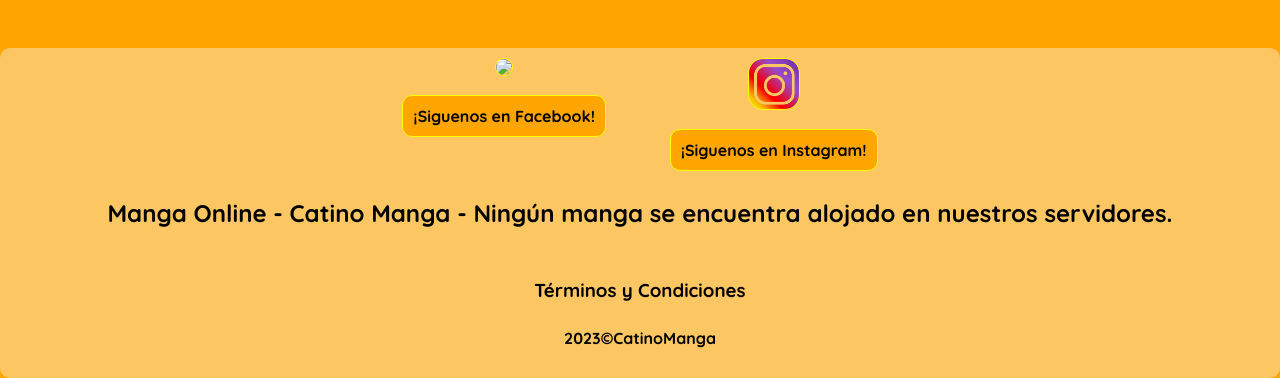
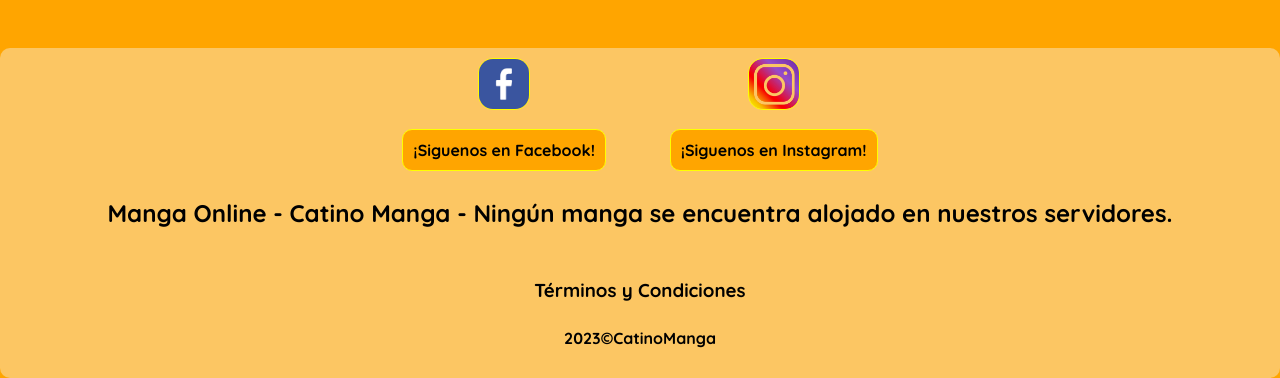
Before and after one commit to EmmanuelCortese/PreEntrega2_EmmanuelCortese, a website: page index.html in a window 1280 px wide. Shown: the part 3556-3934 px from the top of the page. Drawn offline with Linux system fonts and the light colour scheme; files whose address does not match are found by name; a web font is replaced by a local one.

Commit message:
PreEntrega3EmmanuelCortese

```diff
--- a/index.html
+++ b/index.html
@@ -68,7 +68,7 @@
         </section>
     </main>
     <footer id="footer">
-        <div class="grid-item item-1"><img class="redes" src="./Imagenes/Redes/Fb.png"/> <p>¡Siguenos en Facebook!</p></div>
+        <div class="grid-item item-1"><img class="redes" src="./Imagenes/Redes/Facebook.png"/> <p>¡Siguenos en Facebook!</p></div>
         <div class="grid-item item-2"><img class="redes" src="./Imagenes/Redes/Instagram.png"/> <p>¡Siguenos en Instagram!</p></div>
         <div class="grid-item item-3"><h2>Manga Online - Catino Manga - Ningún manga se encuentra alojado en nuestros servidores.</h3></div>
         <div class="grid-item item-4"><h3><a href="terminosycondiciones.html">Términos y Condiciones</a></h3></div>
```
